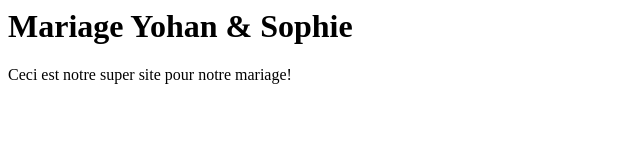
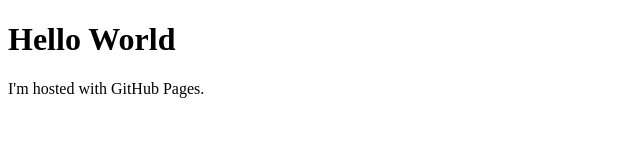
Before and after one commit to yohanb/mariage, a plain HTML site: page index.html in a window 1280 px wide. Shown: the whole page, without its empty margins (0-640 px from the left). Drawn offline with Linux system fonts and the light colour scheme.

Commit message:
base template for index page

```diff
--- a/index.html
+++ b/index.html
@@ -1,2 +1,7 @@
-<h1>Mariage Yohan & Sophie</h1>
-<p>Ceci est notre super site pour notre mariage!  </p>
+<!DOCTYPE html>
+<html>
+<body>
+<h1>Hello World</h1>
+<p>I'm hosted with GitHub Pages.</p>
+</body>
+</html>
```
